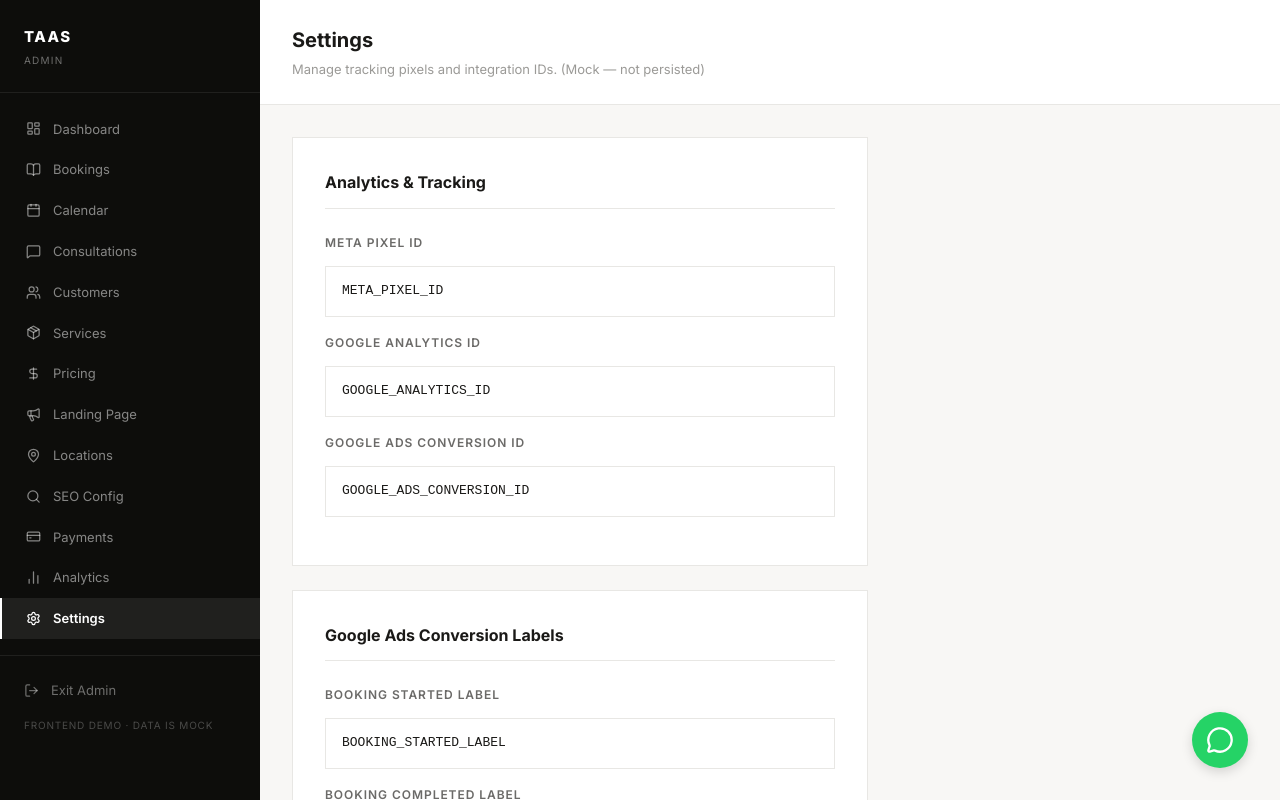
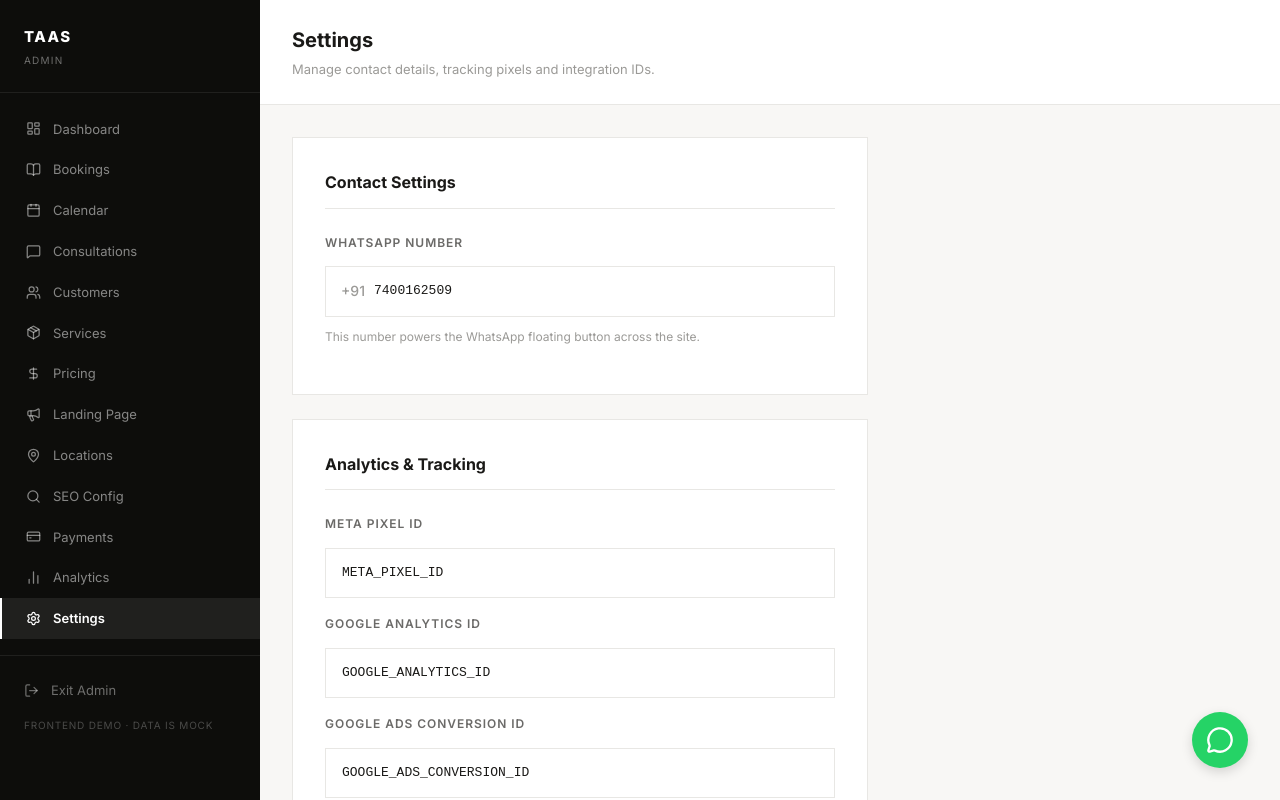
Before and after one commit to SHARV12456/TAAS, a Next.js app: page /admin/settings in a window 1280 px wide. Shown: the top 800 px of the page. Built offline with nearby package versions, Linux system fonts and the light colour scheme.

Commit message:
feat: add WhatsApp number management in admin settings

```diff
--- a/src/app/admin/settings/page.tsx
+++ b/src/app/admin/settings/page.tsx
@@ -25,9 +25,23 @@ export default function AdminSettings() {
       <div className="admin-main" style={{ flex: 1 }}>
         <div style={{ padding: '1.5rem 2rem', background: 'var(--color-white)', borderBottom: '1px solid var(--color-light-grey)' }}>
           <h1 style={{ fontSize: '1.25rem', fontWeight: 700 }}>Settings</h1>
-          <p style={{ fontSize: '0.8125rem', color: 'var(--color-grey)', marginTop: '0.2rem' }}>Manage tracking pixels and integration IDs. (Mock — not persisted)</p>
+          <p style={{ fontSize: '0.8125rem', color: 'var(--color-grey)', marginTop: '0.2rem' }}>Manage contact details, tracking pixels and integration IDs.</p>
         </div>
         <div style={{ padding: '2rem', maxWidth: 640 }}>
+
+          {/* Contact Settings */}
+          <div style={{ background: 'var(--color-white)', border: '1px solid var(--color-light-grey)', padding: '2rem', marginBottom: '1.5rem' }}>
+            <h2 style={{ fontSize: '1rem', fontWeight: 700, marginBottom: '1.5rem', paddingBottom: '0.75rem', borderBottom: '1px solid var(--color-light-grey)' }}>Contact Settings</h2>
+            <div style={{ display: 'flex', flexDirection: 'column', gap: '0.375rem', marginBottom: '1rem' }}>
+              <label className="label">WhatsApp Number</label>
+              <div style={{ position: 'relative' }}>
+                <span style={{ position: 'absolute', left: '1rem', top: '50%', transform: 'translateY(-50%)', fontSize: '0.875rem', color: 'var(--color-grey)', fontWeight: 500 }}>+91</span>
+                <input className="input" defaultValue="7400162509" style={{ paddingLeft: '3rem', fontFamily: 'monospace', fontSize: '0.8125rem' }} placeholder="10-digit mobile number" />
+              </div>
+              <p style={{ fontSize: '0.75rem', color: 'var(--color-grey)', marginTop: '0.25rem' }}>This number powers the WhatsApp floating button across the site.</p>
+            </div>
+          </div>
+
           <div style={{ background: 'var(--color-white)', border: '1px solid var(--color-light-grey)', padding: '2rem', marginBottom: '1.5rem' }}>
             <h2 style={{ fontSize: '1rem', fontWeight: 700, marginBottom: '1.5rem', paddingBottom: '0.75rem', borderBottom: '1px solid var(--color-light-grey)' }}>Analytics & Tracking</h2>
             {field('Meta Pixel ID', 'META_PIXEL_ID')}
```
